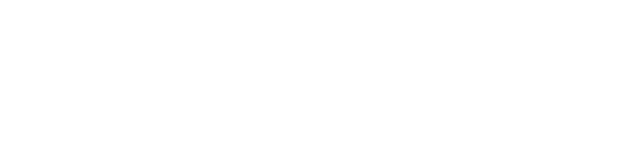
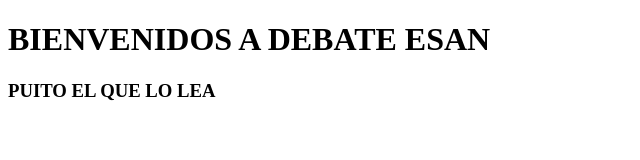
Before and after one commit to EdMarzal97/youngpadawan, a plain HTML site: page advanced/index.html in a window 1280 px wide. Shown: the whole page, without its empty margins (0-640 px from the left). Drawn offline with Linux system fonts and the light colour scheme.

Commit message:
checkpoint

```diff
--- a/advanced/index.html
+++ b/advanced/index.html
@@ -4,9 +4,10 @@
     <meta charset="UTF-8">
     <meta http-equiv="X-UA-Compatible" content="IE=edge">
     <meta name="viewport" content="width=device-width, initial-scale=1.0">
-    <title>Document</title>
+    <title>Debate Esan</title>
 </head>
 <body>
-
+    <h1 class="center" width="20px">BIENVENIDOS A DEBATE ESAN</h1>
+    <h3>PUITO EL QUE LO LEA</h3>
 </body>
 </html>
```
